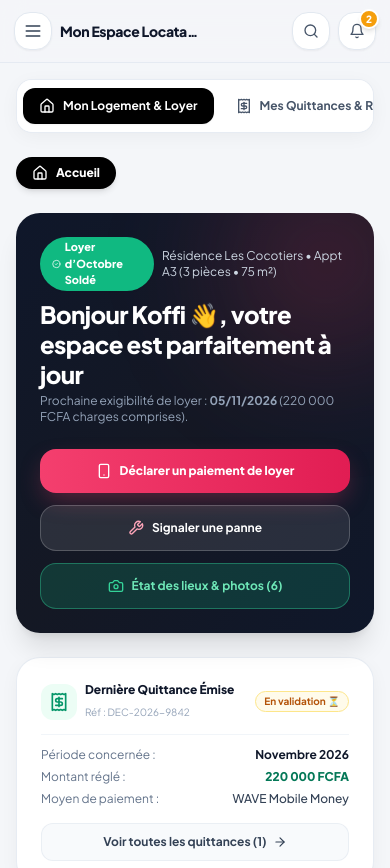
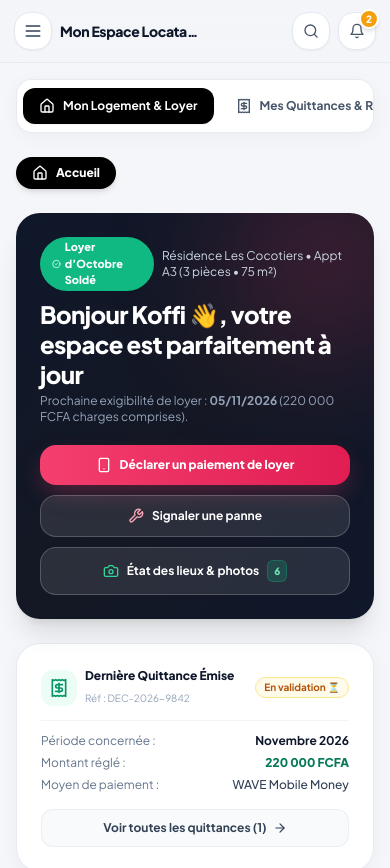
Before and after one commit to monroyoff/LOCAGESTION, a Next.js app: page /portal in a window 390 px wide. Shown: the top 868 px of the page. Built offline with nearby package versions, Linux system fonts and the light colour scheme.

Commit message:
fix(portal): optimisation responsive et harmonisation du bouton etats des lieux dans le bandeau d'accueil

```diff
--- a/src/app/portal/page.tsx
+++ b/src/app/portal/page.tsx
@@ -1025,7 +1025,7 @@ function TenantPortalContent() {
               <div className="bg-gradient-to-br from-slate-900 via-[#141824] to-slate-900 rounded-3xl p-6 sm:p-8 text-white shadow-xl relative overflow-hidden">
                 <div className="absolute -top-12 -right-12 w-48 h-48 bg-brand-500/20 rounded-full blur-3xl pointer-events-none" />
 
-                <div className="relative z-10 flex flex-col md:flex-row md:items-center justify-between gap-6">
+                <div className="relative z-10 flex flex-col xl:flex-row xl:items-center justify-between gap-5 sm:gap-6">
                   <div>
                     <div className="flex items-center gap-2 mb-2">
                       <span className="px-3 py-0.5 rounded-full text-[11px] font-black bg-emerald-500 text-white shadow-sm flex items-center gap-1">
@@ -1045,12 +1045,12 @@ function TenantPortalContent() {
                     </p>
                   </div>
 
-                  {/* Big Action Button */}
-                  <div className="flex flex-col sm:flex-row items-center gap-3 shrink-0">
+                  {/* Actions Rapides du Locataire */}
+                  <div className="flex flex-wrap items-center gap-2.5 sm:gap-3">
                     <button
                       type="button"
                       onClick={() => setDeclarationModalOpen(true)}
-                      className="w-full sm:w-auto py-3.5 px-6 rounded-2xl bg-gradient-to-r from-brand-500 to-brand-600 hover:from-brand-600 hover:to-brand-700 text-white text-xs sm:text-sm font-black shadow-pink-glow active:scale-95 transition-all flex items-center justify-center gap-2 cursor-pointer"
+                      className="w-full sm:w-auto py-3 sm:py-3.5 px-5 sm:px-6 rounded-2xl bg-gradient-to-r from-brand-500 to-brand-600 hover:from-brand-600 hover:to-brand-700 text-white text-xs sm:text-sm font-black shadow-pink-glow active:scale-95 transition-all flex items-center justify-center gap-2 cursor-pointer"
                     >
                       <Smartphone className="w-4 h-4" />
                       <span>Déclarer un paiement de loyer</span>
@@ -1058,7 +1058,7 @@ function TenantPortalContent() {
                     <button
                       type="button"
                       onClick={() => setReportIssueModalOpen(true)}
-                      className="w-full sm:w-auto py-3.5 px-5 rounded-2xl bg-white/10 hover:bg-white/20 border border-white/20 text-white text-xs sm:text-sm font-bold active:scale-95 transition-all flex items-center justify-center gap-2 cursor-pointer"
+                      className="w-full sm:w-auto py-3 sm:py-3.5 px-4 sm:px-5 rounded-2xl bg-white/10 hover:bg-white/20 border border-white/20 text-white text-xs sm:text-sm font-bold active:scale-95 transition-all flex items-center justify-center gap-2 cursor-pointer"
                     >
                       <Wrench className="w-4 h-4 text-brand-300" />
                       <span>Signaler une panne</span>
@@ -1066,11 +1066,14 @@ function TenantPortalContent() {
                     <button
                       type="button"
                       onClick={() => setIsInspectionModalOpen(true)}
-                      className="w-full sm:w-auto py-3.5 px-5 rounded-2xl bg-emerald-500/20 hover:bg-emerald-500/30 border border-emerald-400/40 text-emerald-300 hover:text-white text-xs sm:text-sm font-bold active:scale-95 transition-all flex items-center justify-center gap-2 cursor-pointer"
+                      className="w-full sm:w-auto py-3 sm:py-3.5 px-4 sm:px-5 rounded-2xl bg-white/10 hover:bg-white/20 border border-white/20 text-white text-xs sm:text-sm font-bold active:scale-95 transition-all flex items-center justify-center gap-2 cursor-pointer"
                       title="Accéder aux documents et photos de l'état des lieux"
                     >
                       <Camera className="w-4 h-4 text-emerald-400" />
-                      <span>État des lieux & photos ({inspectionData.photos.length})</span>
+                      <span>État des lieux & photos</span>
+                      <span className="px-1.5 py-0.5 rounded-md bg-emerald-500/20 text-emerald-300 text-[10px] font-black border border-emerald-500/30">
+                        {inspectionData.photos.length}
+                      </span>
                     </button>
                   </div>
                 </div>
```
